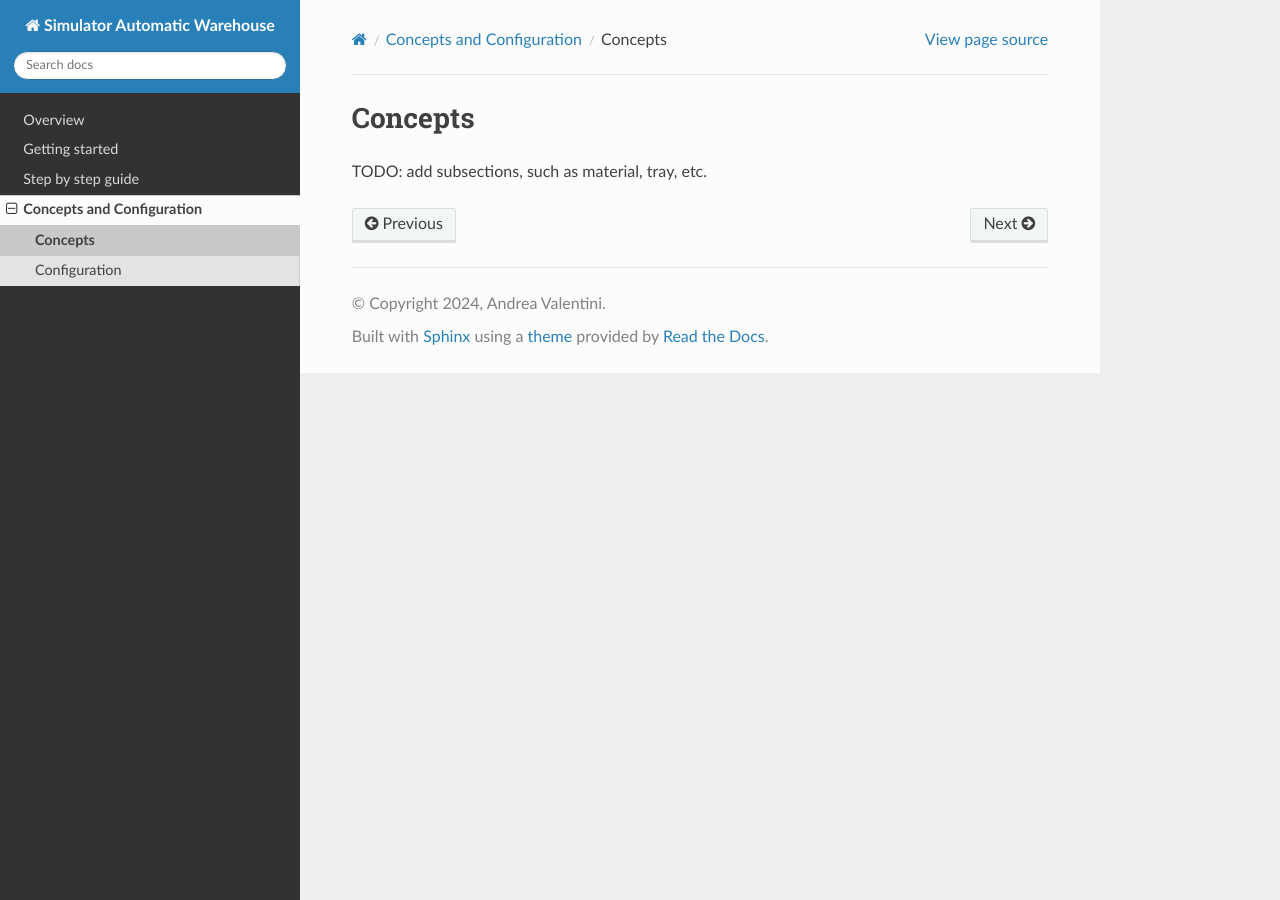
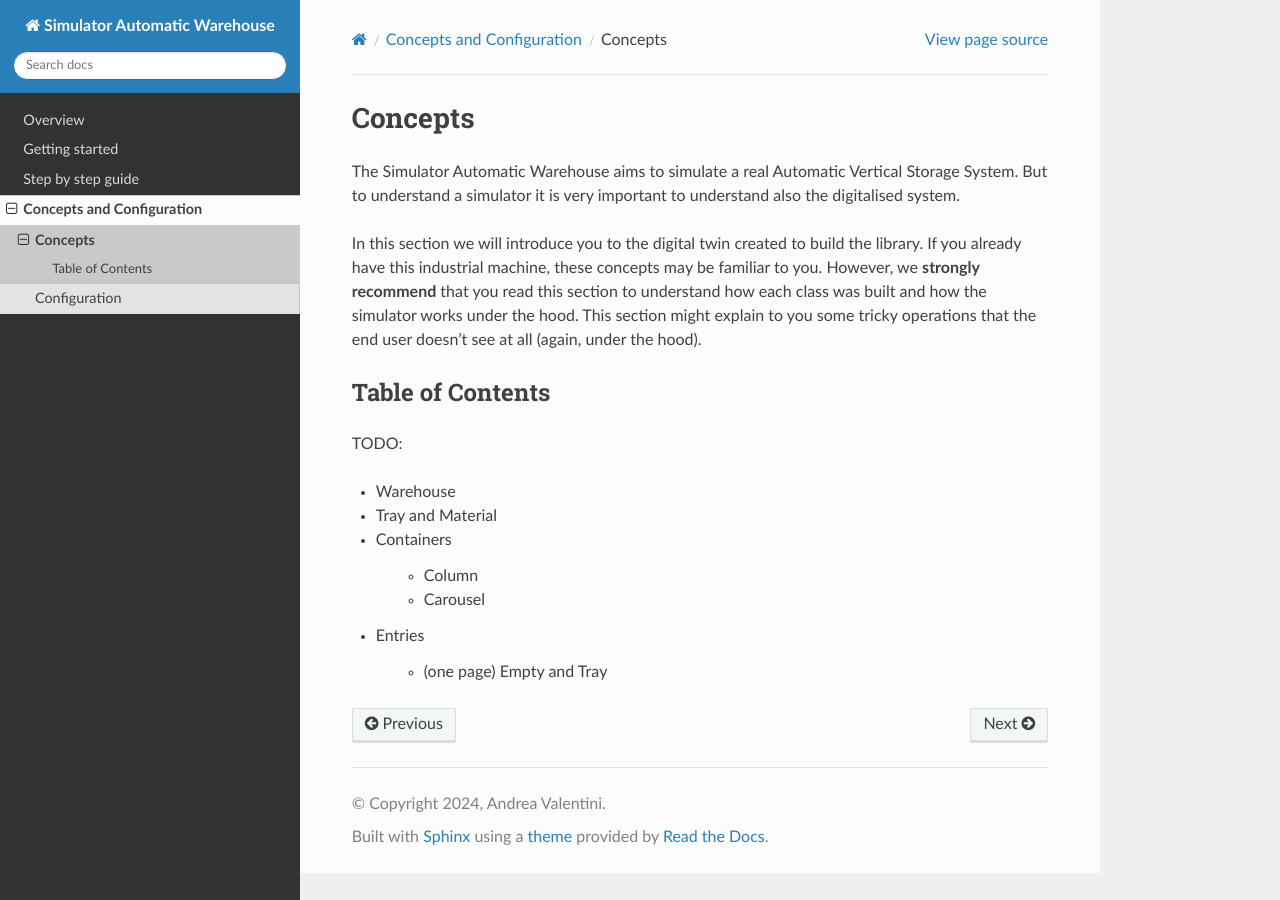
Before and after one commit to AndreVale69/simulator-automatic-warehouse, a Sphinx documentation site: the page built from docs/sections/concepts-and-configuration/concepts/concepts.rst, in a window 1280 px wide. Built offline with Sphinx 7.4.7 and the Read the Docs theme 2.0.0, drawn with Linux system fonts in a browser that asks for light colours.

Commit message:
Added concepts introduction

```diff
--- a/docs/sections/concepts-and-configuration/concepts/concepts.rst
+++ b/docs/sections/concepts-and-configuration/concepts/concepts.rst
@@ -3,4 +3,31 @@
 Concepts
 ========
 
-TODO: add subsections, such as material, tray, etc.
+The Simulator Automatic Warehouse aims to simulate a real Automatic Vertical Storage System.
+But to understand a simulator it is very important to understand also the digitalised system.
+
+In this section we will introduce you to the digital twin created to build the library.
+If you already have this industrial machine, these concepts may be familiar to you.
+However, we **strongly recommend** that you read this section to understand how each class was built and how the
+simulator works under the hood.
+This section might explain to you some tricky operations that the end user doesn't see at all (again, under the hood).
+
+-----------------
+Table of Contents
+-----------------
+
+TODO:
+
+- Warehouse
+
+- Tray and Material
+
+- Containers
+
+    - Column
+
+    - Carousel
+
+- Entries
+
+    - (one page) Empty and Tray
```
